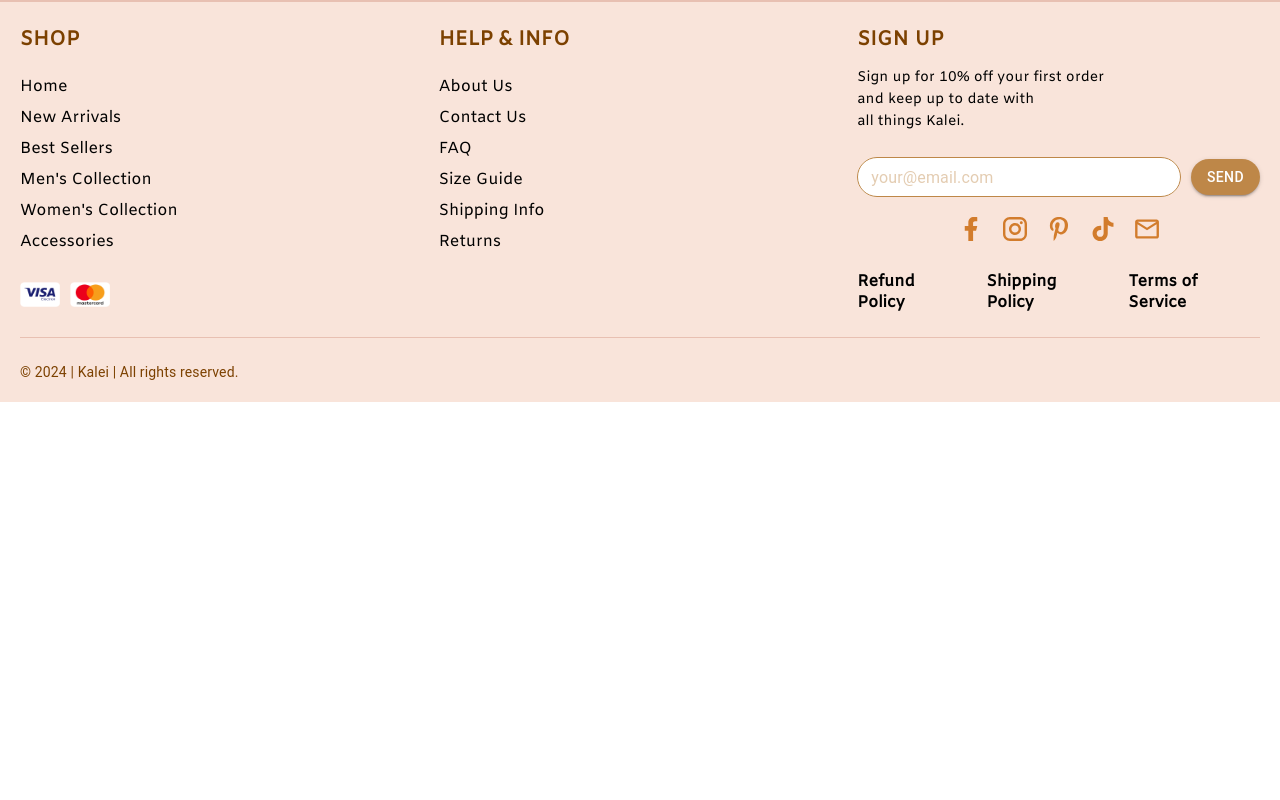
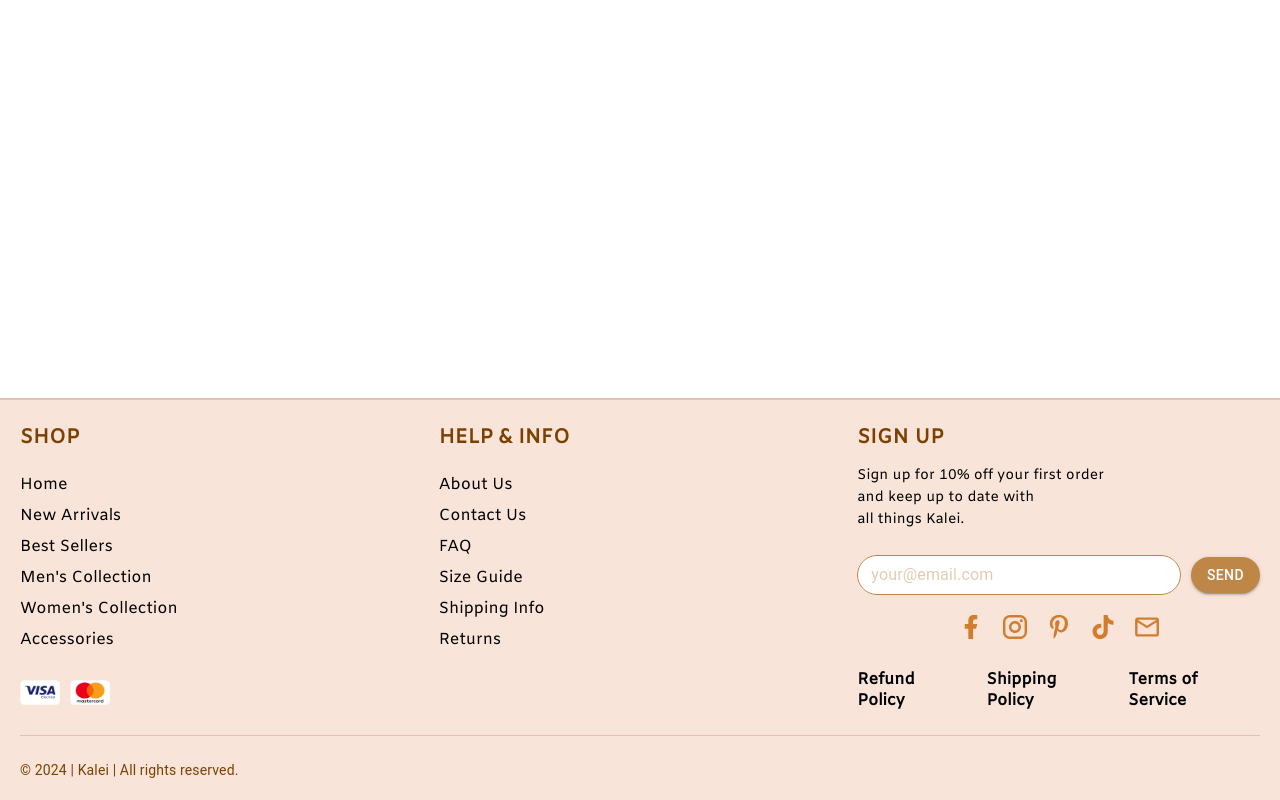
Before and after one commit to Team-kaleidoscope-EAD-project/EAD-online-shopping-frontend-, a React (Create React App) app in the folder kalei-frontend/: page / in a window 1280 px wide. Built offline with nearby package versions, Linux system fonts and the light colour scheme.

Commit message:
trying to fix the footer to the bottom

```diff
--- a/kalei-frontend/src/components/Footer/Footer.jsx
+++ b/kalei-frontend/src/components/Footer/Footer.jsx
@@ -62,9 +62,10 @@ export default function Footer() {
     <div
       style={{
         bottom: 0,
-        position: "sticky",
+        position: "fixed",
         left: 0,
         width: "100%",
+        zIndex: 1000,
       }}
     >
       <Box
```
